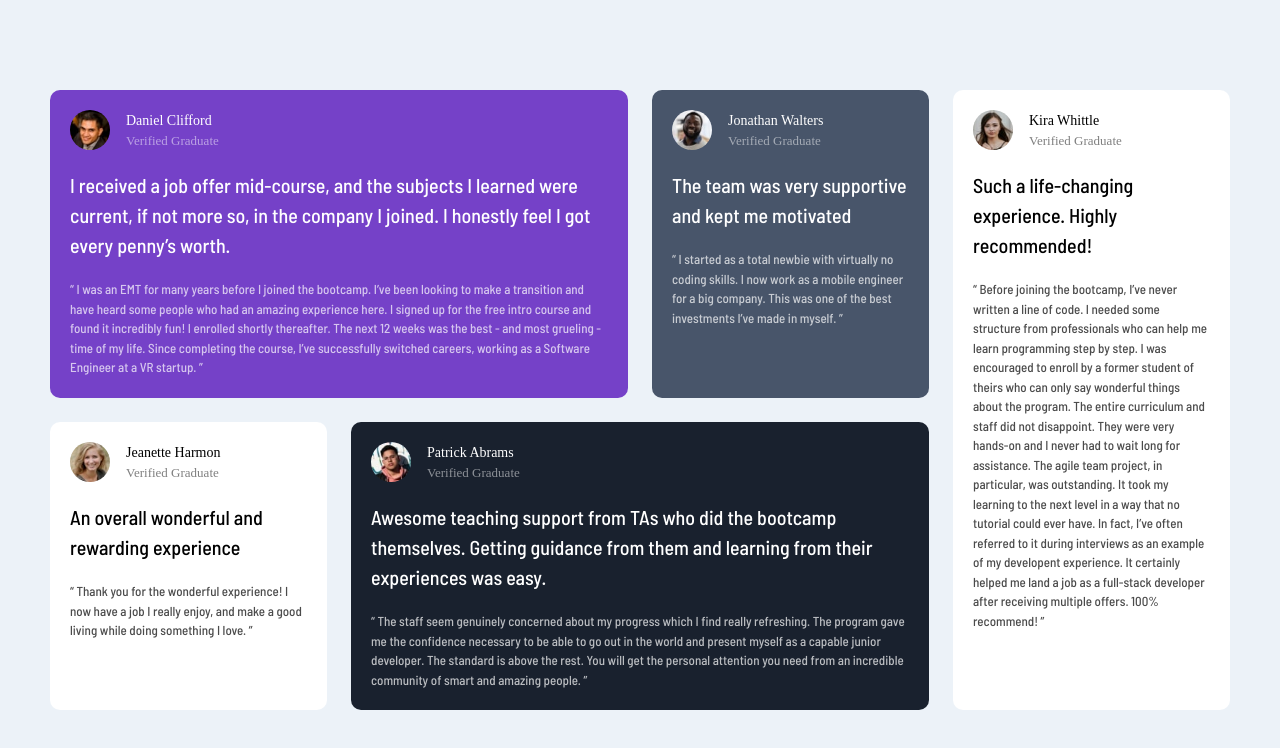
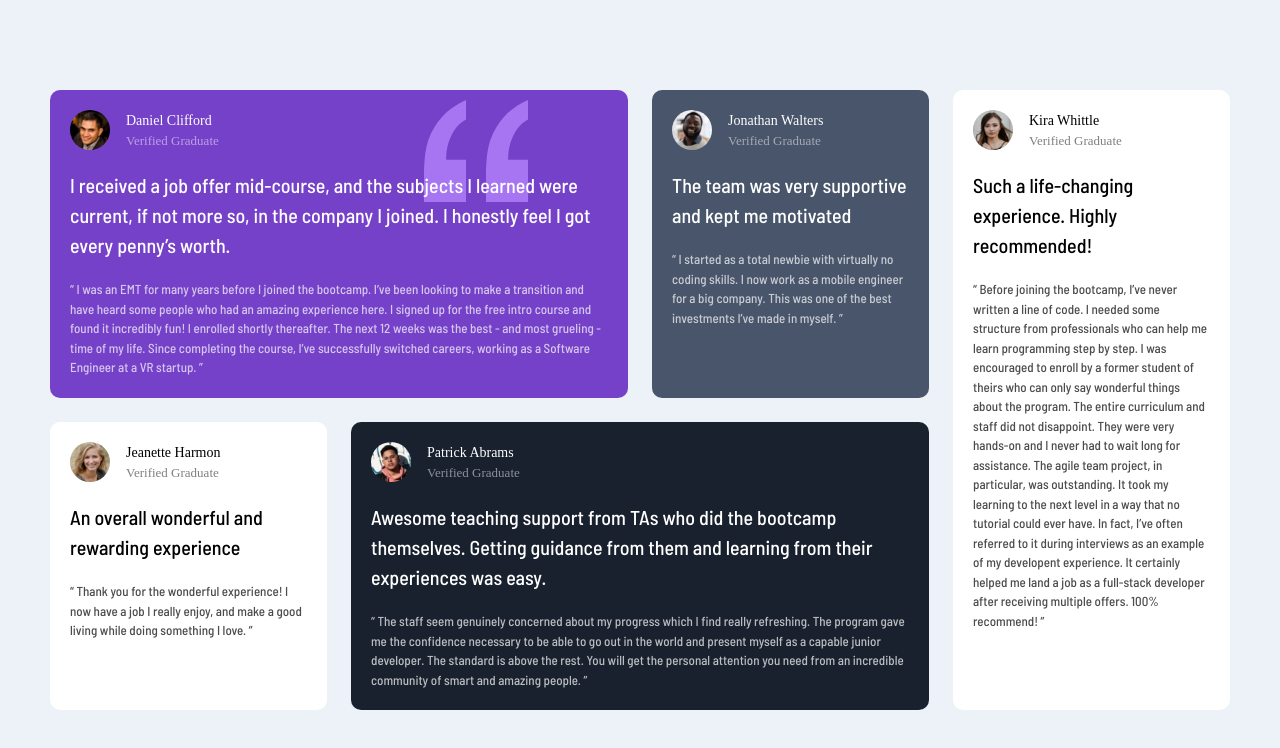
Before and after one commit to kwakner/testimonials-grid-section-main, a plain HTML site: page index.html in a window 1280 px wide. Drawn offline with Linux system fonts and the light colour scheme.

Commit message:
added a background image

```diff
--- a/style.css
+++ b/style.css
@@ -56,6 +56,9 @@ body{
   .dan-clif{
     background-color: var(--Moderate-violet);
     color: var(--White);
+    background-image: url(./images/bg-pattern-quotation.svg);
+    background-repeat: no-repeat;
+    background-position: top 10px right 100px;
   }
 
   .jona-walt{
```
